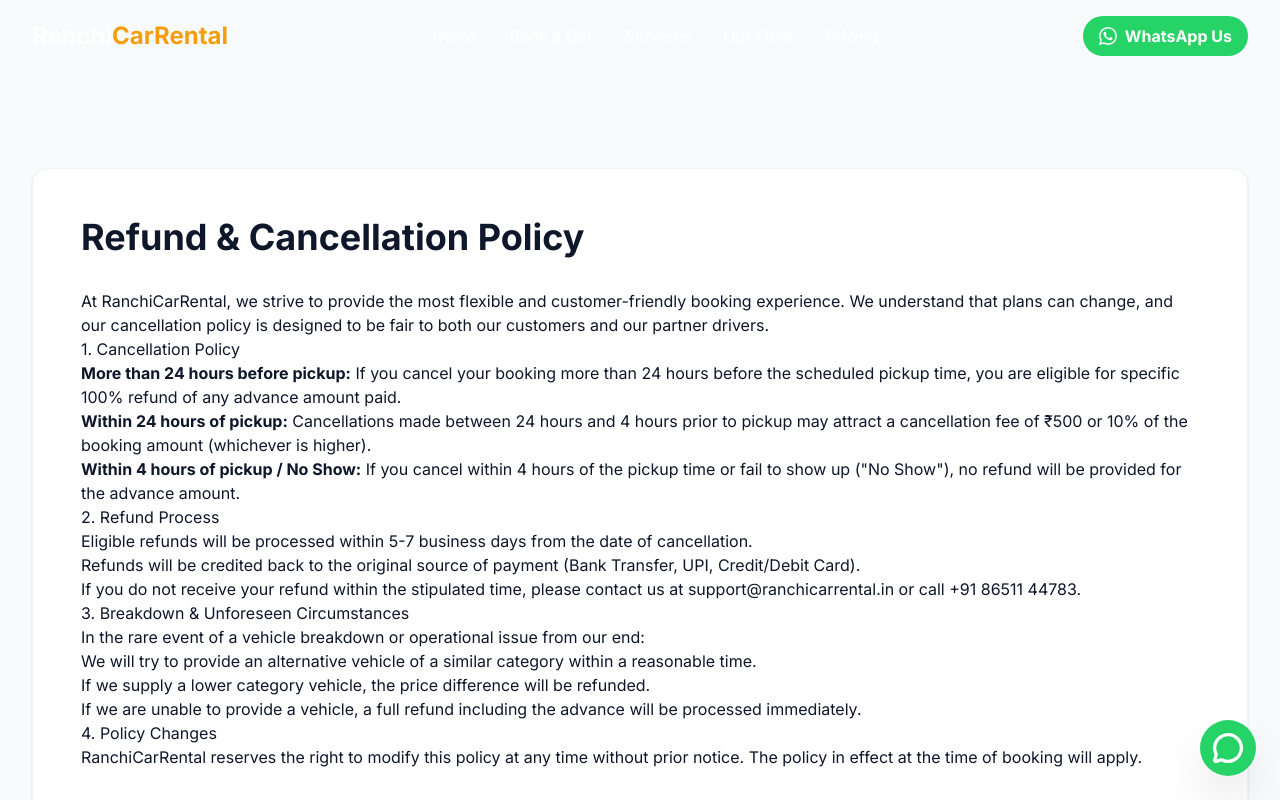
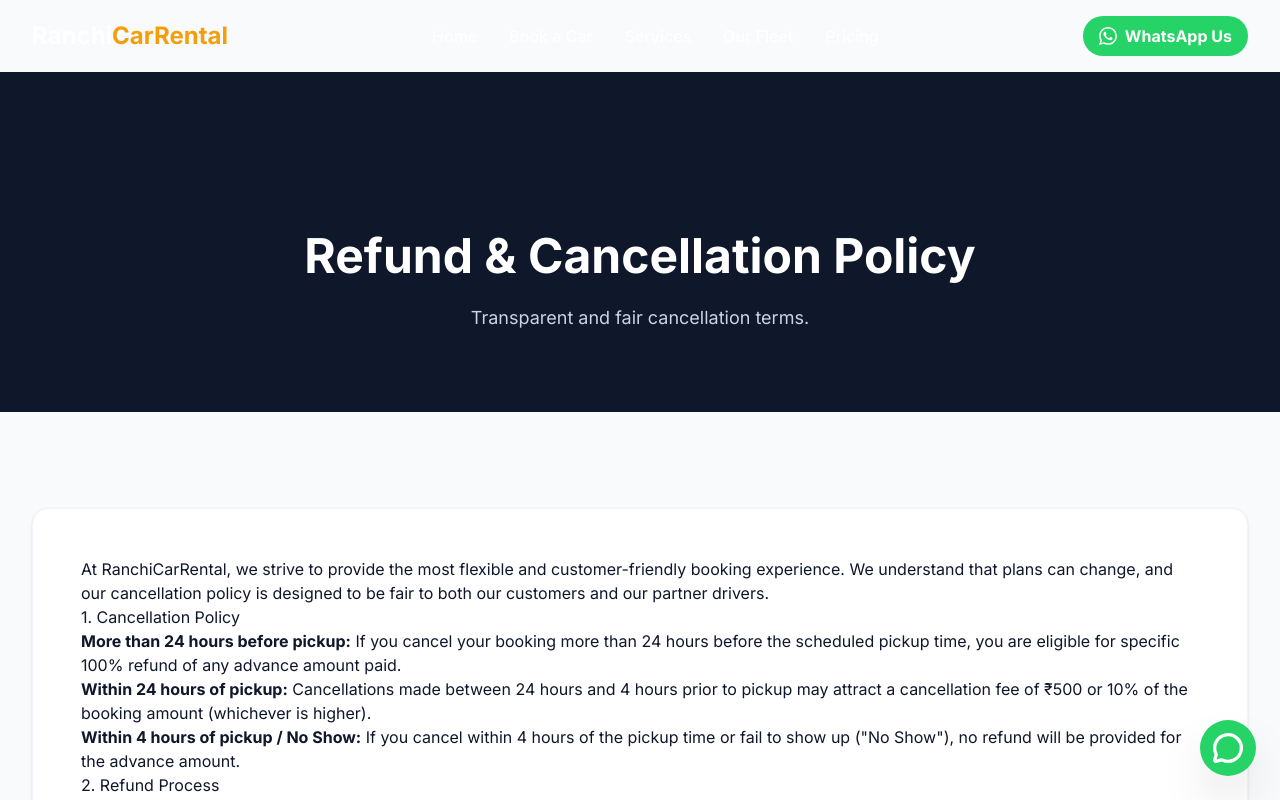
Before and after one commit to rupeshsinghkota/ranchicarrental, a Next.js app: page /refund-policy in a window 1280 px wide. Shown: the top 800 px of the page. Built offline with nearby package versions, Linux system fonts and the light colour scheme.

Commit message:
Fix: Header visibility on legal pages (Privacy, Terms, Refund)

```diff
--- a/src/app/privacy/page.tsx
+++ b/src/app/privacy/page.tsx
@@ -10,10 +10,18 @@
 
 export default function PrivacyPage() {
     return (
-        <div className="py-12 lg:py-24 bg-slate-50 min-h-screen">
-            <div className="container-custom max-w-4xl mx-auto">
+        <div className="bg-slate-50 min-h-screen">
+            <div className="bg-slate-900 text-white pt-32 pb-12 md:pt-40 md:pb-20">
+                <div className="container-custom text-center">
+                    <h1 className="text-4xl lg:text-5xl font-bold mb-6">Privacy Policy</h1>
+                    <p className="text-lg text-slate-300 max-w-2xl mx-auto">
+                        Your privacy matters to us. Read how we handle your data.
+                    </p>
+                </div>
+            </div>
+
+            <div className="py-12 lg:py-24 container-custom max-w-4xl mx-auto">
                 <div className="bg-white p-8 md:p-12 rounded-2xl shadow-sm border border-slate-100">
-                    <h1 className="text-3xl lg:text-4xl font-bold text-slate-900 mb-2">Privacy Policy</h1>
                     <p className="text-slate-500 mb-8">Last updated: December 16, 2025</p>
 
                     <div className="prose prose-slate max-w-none">
--- a/src/app/refund-policy/page.tsx
+++ b/src/app/refund-policy/page.tsx
@@ -10,10 +10,18 @@
 
 export default function RefundPolicyPage() {
     return (
-        <div className="py-12 lg:py-24 bg-slate-50 min-h-screen">
-            <div className="container-custom max-w-4xl mx-auto">
+        <div className="bg-slate-50 min-h-screen">
+            <div className="bg-slate-900 text-white pt-32 pb-12 md:pt-40 md:pb-20">
+                <div className="container-custom text-center">
+                    <h1 className="text-3xl lg:text-5xl font-bold mb-6">Refund & Cancellation Policy</h1>
+                    <p className="text-lg text-slate-300 max-w-2xl mx-auto">
+                        Transparent and fair cancellation terms.
+                    </p>
+                </div>
+            </div>
+
+            <div className="py-12 lg:py-24 container-custom max-w-4xl mx-auto">
                 <div className="bg-white p-8 md:p-12 rounded-2xl shadow-sm border border-slate-100">
-                    <h1 className="text-3xl lg:text-4xl font-bold text-slate-900 mb-8">Refund & Cancellation Policy</h1>
 
                     <div className="prose prose-slate max-w-none">
                         <p className="lead">At RanchiCarRental, we strive to provide the most flexible and customer-friendly booking experience. We understand that plans can change, and our cancellation policy is designed to be fair to both our customers and our partner drivers.</p>
--- a/src/app/terms/page.tsx
+++ b/src/app/terms/page.tsx
@@ -10,10 +10,18 @@
 
 export default function TermsPage() {
     return (
-        <div className="py-12 lg:py-24 bg-slate-50 min-h-screen">
-            <div className="container-custom max-w-4xl mx-auto">
+        <div className="bg-slate-50 min-h-screen">
+            <div className="bg-slate-900 text-white pt-32 pb-12 md:pt-40 md:pb-20">
+                <div className="container-custom text-center">
+                    <h1 className="text-4xl lg:text-5xl font-bold mb-6">Terms & Conditions</h1>
+                    <p className="text-lg text-slate-300 max-w-2xl mx-auto">
+                        Please read the terms carefully before booking.
+                    </p>
+                </div>
+            </div>
+
+            <div className="py-12 lg:py-24 container-custom max-w-4xl mx-auto">
                 <div className="bg-white p-8 md:p-12 rounded-2xl shadow-sm border border-slate-100">
-                    <h1 className="text-3xl lg:text-4xl font-bold text-slate-900 mb-8">Terms & Conditions</h1>
 
                     <div className="prose prose-slate max-w-none">
                         <h3>1. Booking & Confirmation</h3>
```
